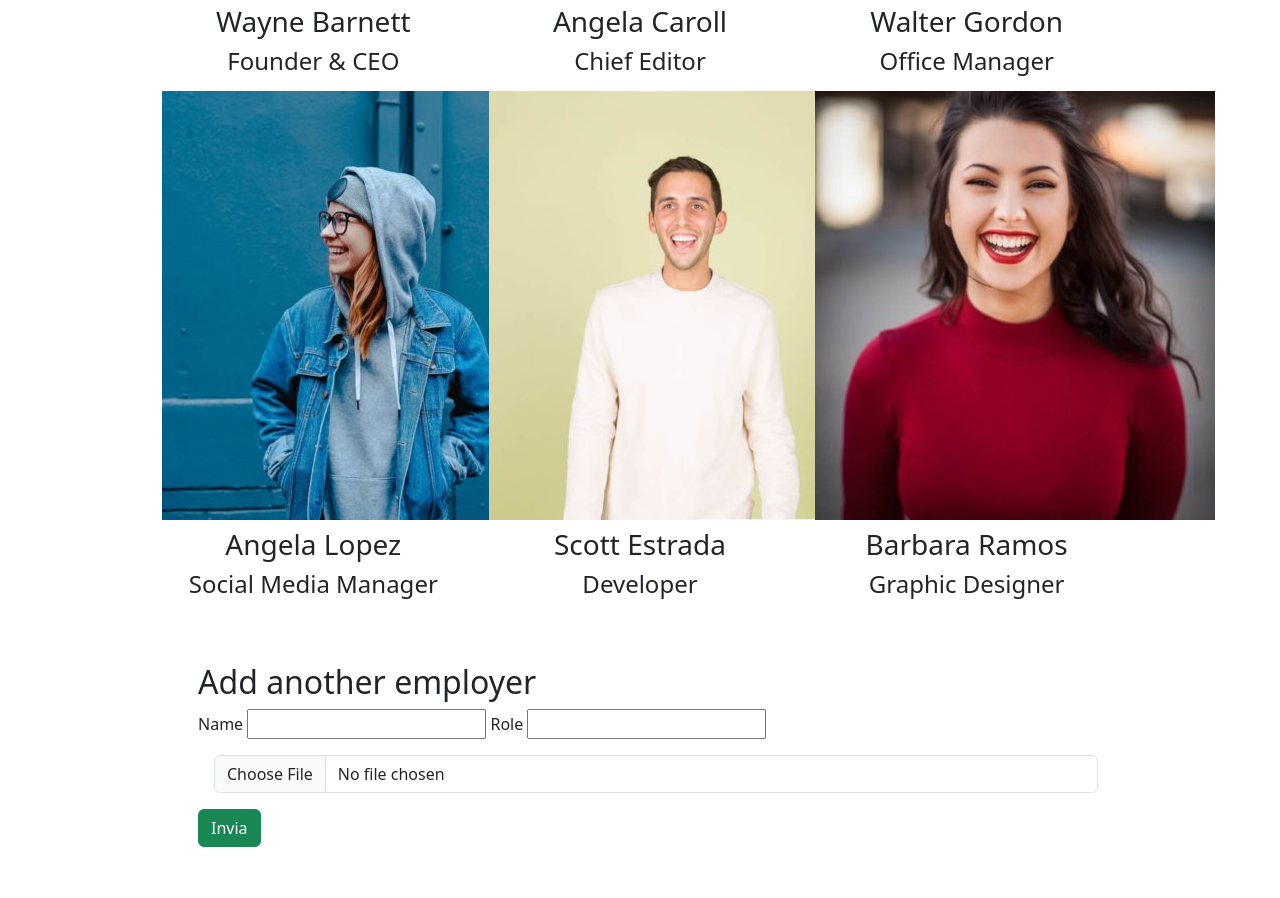
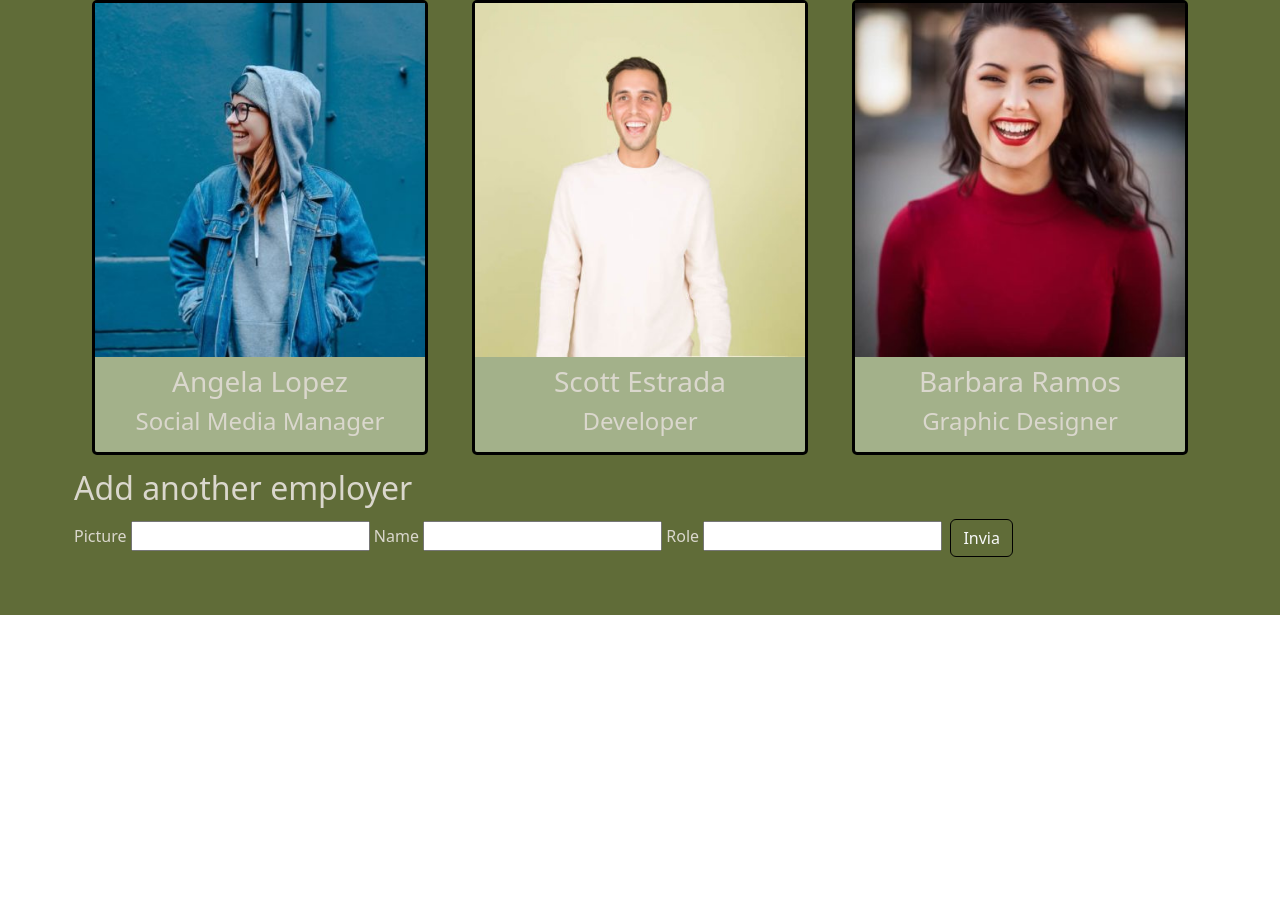
Before and after one commit to chiara1911/js-our-team, a plain HTML site: page index.html in a window 1280 px wide. Shown: the part 582-1480 px from the top of the page. After the commit the page ends 1197 px from the top, so only its background shows below. Drawn offline with nearby package versions, Linux system fonts and the light colour scheme.

Commit message:
fix layout to img a color

```diff
--- a/css/style.css
+++ b/css/style.css
@@ -1,7 +1,25 @@
 
 
 main{
+    width: 100vw;
+    height: 100%;
+    padding: 50px;
+    background-color: #606c38;
+}
+
+.box-card{
+    border: solid 3px black;
+    margin: 10px;
+    background-color: #a3b18a;
+    color: #dad7cd;
+    border-radius: 5px;
+
+}
+
+img{
     width: 100%;
-    height: 100%;
-    padding: 150px;
+    object-fit: cover;
 }
+.text-color{
+    color: #dad7cd;
+}
--- a/index.html
+++ b/index.html
@@ -13,19 +13,19 @@
 <body>
     <main>
         <div class="container">
+            <h1 class="m-auto text-color">Ti presentiamo il nostro team</h1>
             <div class="row">
             </div>
         </div>
-        <div class="container p-5">
-            <h2>Add another employer</h2>
-            <label for="newName">Name</label>
+        <div class="container p-1">
+            <h2 class="text-color">Add another employer</h2>
+            <label for="newPicture" class="text-color"> Picture</label>
+            <input type="text" name="newPicture" id="newPicture">
+            <label for="newName" class="text-color">Name</label>
             <input type="text" name="newName" id="newName">
-            <label for="newRole">Role</label>
-            <input type="text" name="newRole" id="newRole">
-            <label for="formFile" class="form-label "></label>
-            <input class="form-control m-3" type="file" id="formFile">
-            <button class="btn btn-success">Invia</button>
-
+            <label for="newRole" class="text-color">Role</label>
+            <input type="text" name="newRole" id="newRole" >
+            <button class="btn text-light border-black m-1">Invia</button>
 
         </div>
     </main>
--- a/js/script.js
+++ b/js/script.js
@@ -77,7 +77,7 @@ btn.addEventListener('click', function(){
  const newEmployer = {
     name: document.getElementById('newName').value,
     role: document.getElementById('newRole').value,
-    picture: document.getElementById('formFile').value,
+    picture: document.getElementById('newPicture').value,
  }
  ourTeam.push(newEmployer);
 printBox(newEmployer);
```
